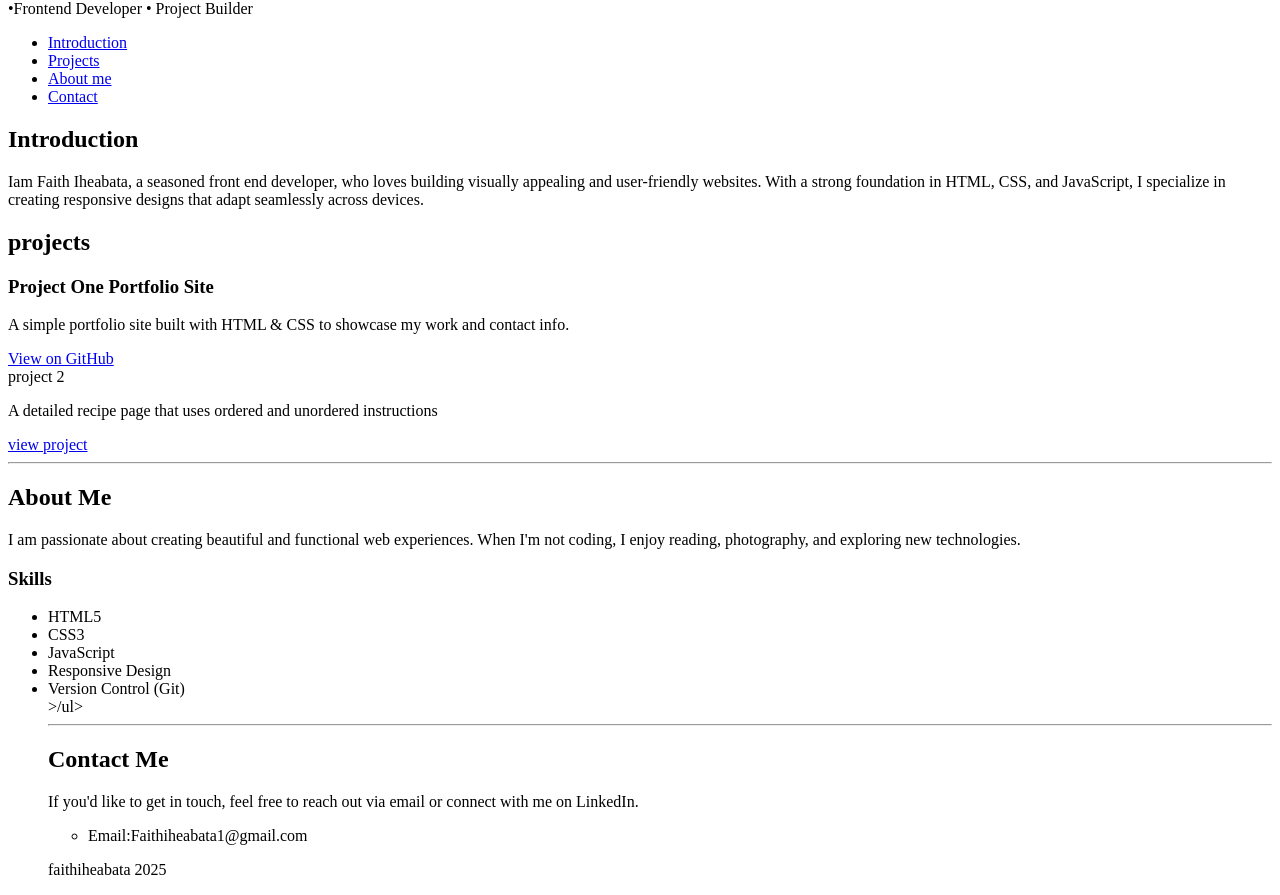
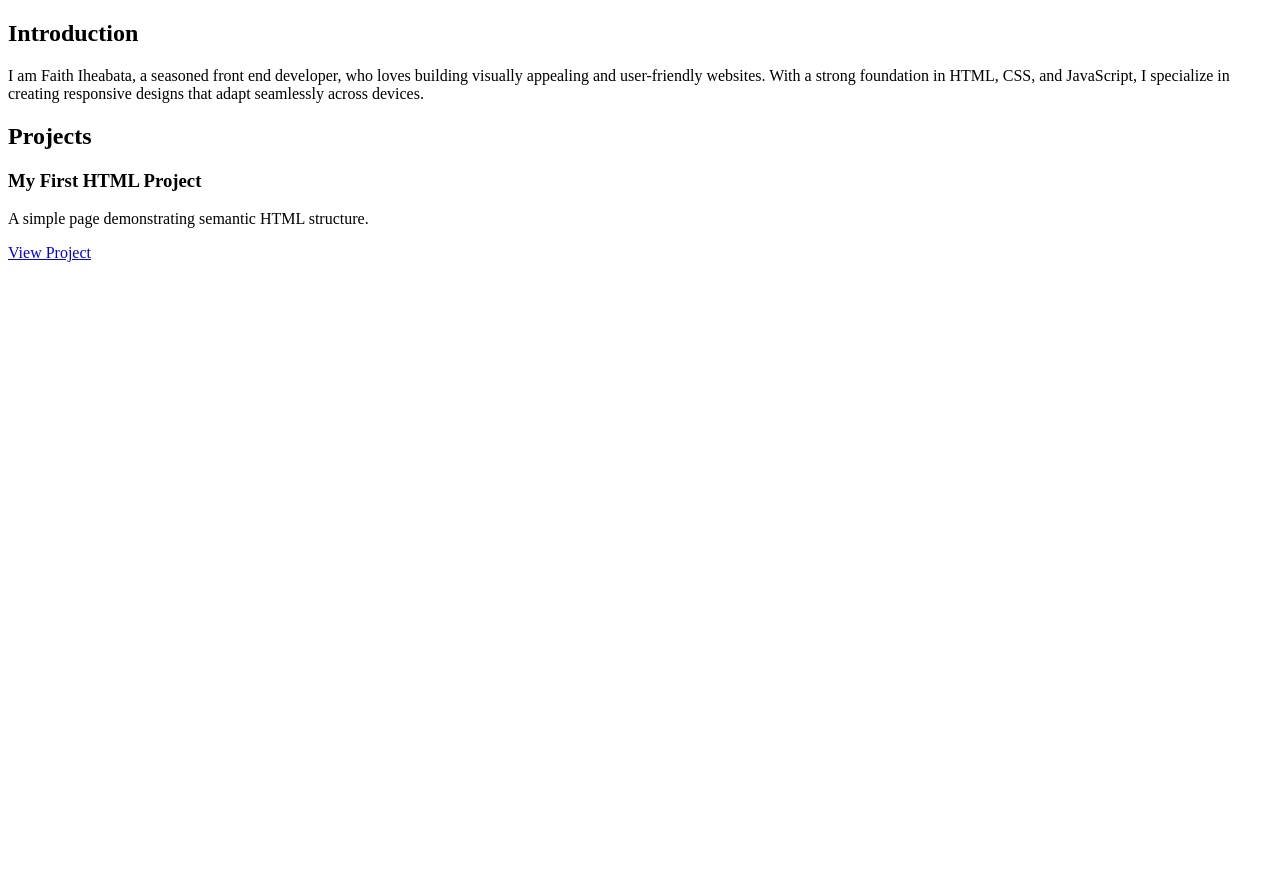
Before and after one commit to FaithBorntowin/My_First_Portfolio, a plain HTML site: page index.html in a window 1280 px wide. Shown: the part 80-975 px from the top of the page. After the commit the page ends 800 px from the top, so only its background shows below. Drawn offline with Linux system fonts and the light colour scheme.

Commit message:
modification

```diff
--- a/index.html
+++ b/index.html
@@ -1,71 +1,23 @@
-<!DOCTYPE html>
-<html lang="en">
-
-<head>
-    <meta charset="UTF-8">
-    <meta name="viewport" content="width=device-width, initial-scale=1.0">
-    <title>Faith iheabata personal portfolio</title>
-</head>
-
-<body>
-    <header>
-        <h1>Hi Iam Faith</h1>
-        <p> •Frontend Developer •
-            Project Builder </p>
-    </header>
 <nav>
     <ul>
-            <li><a href=#"Introduction">Introduction</a></li>
-            <li><a href=#"Projects">Projects</a></li>
-            <li><a href=#"About">About me</a></li>
-            <li><a href=#"Contact">Contact</a></li>
-        </ul>
+        <li><a href="#introduction">Introduction</a></li>
+        <li><a href="#projects">Projects</a></li> <li><a href="#about">About me</a></li>  <li><a href="#contact">Contact</a></li> </ul>
 </nav>
-    <section id="Introduction">
-        </id>
+
+<section id="introduction">
     <h2>Introduction</h2>
-        <p> Iam Faith Iheabata, a seasoned front end developer, who loves building
+    <p>
+        I am Faith Iheabata, a seasoned front end developer, who loves building
         visually appealing and user-friendly websites. With a strong foundation in HTML, CSS, and JavaScript,
-            I specialize in creating responsive designs that adapt seamlessly across devices.</h2>
+        I specialize in creating responsive designs that adapt seamlessly across devices.
     </p>
     </section>
+
 <section id="projects">
-        </id>
-        <h2>projects
-        </h2>
+    <h2>Projects</h2>
     <article class="project">
-            <h3>Project One Portfolio Site</h3>
-            <p>A simple portfolio site built with HTML & CSS to showcase my work and contact info.</p>
-            <a href="https://github.com/your-username/project-one" target="_blank" rel="noopener">View on GitHub</a>
-        </article>
-        <article class="project" <h3>project 2</h3>
-            <p> A detailed recipe page that uses ordered and unordered instructions</p>
-            <a href="https://ehub.alxafrica.com/" target="-blank">view project</a>
+        <h3>My First HTML Project</h3>
+        <p>A simple page demonstrating semantic HTML structure.</p>
+        <a href="[Project URL]" target="_blank">View Project</a>
     </article>
 </section>
-    <hr>
-    <section id="About">
-        <h2>About Me</h2>
-        <p>I am passionate about creating beautiful and functional web experiences.
-            When I'm not coding, I enjoy reading, photography, and exploring new technologies.</p>
-        <h3>Skills</h3>
-        <ul>
-            <li>HTML5</li>
-            <li>CSS3</li>
-            <li>JavaScript</li>
-            <li>Responsive Design</li>
-            <li>Version Control (Git)</li>
-            >/ul>
-            <hr>
-            <section id="Contact">
-                <h2>Contact Me</h2>
-                <p>If you'd like to get in touch, feel free to reach out via email or connect with me on LinkedIn.</p>
-                <ul>
-                    <li>Email:Faithiheabata1@gmail.com</a></p>
-            </section>
-            <footer>
-                <p>faithiheabata 2025</p>
-            </footer>
-</body>
-
-</html>
```
Lines whose indentation alone changed are shown as unchanged.
